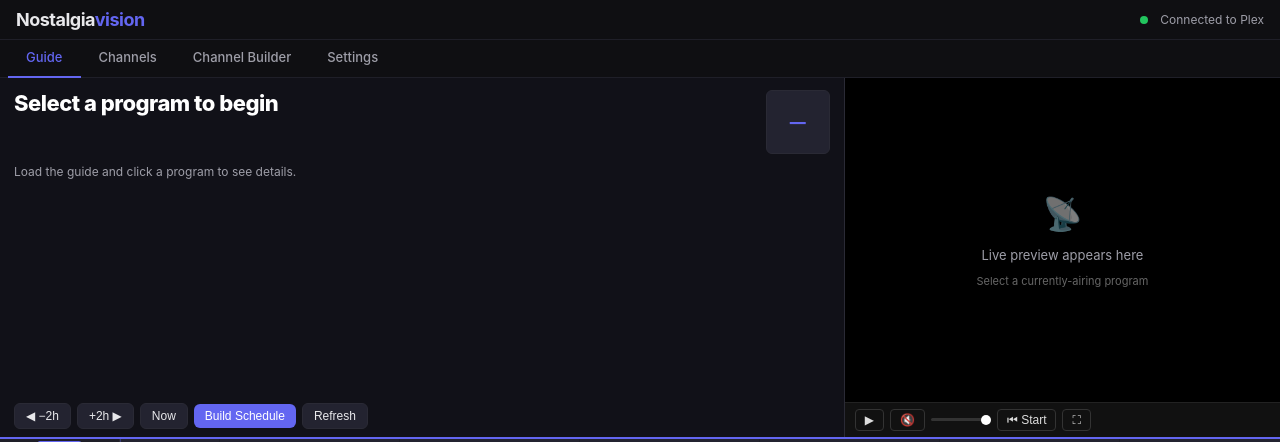
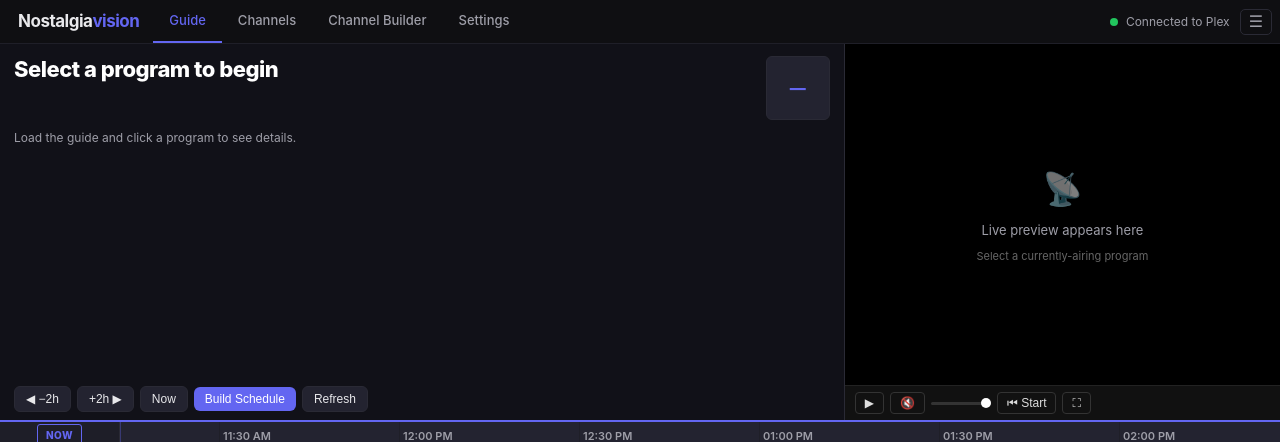
Before and after one commit to nexusjuan12/Nostalgiavision, a Flask app: page / in a window 1280 px wide. Shown: the top 442 px of the page. Run offline with Flask 3, Linux system fonts and the light colour scheme; data that the repository does not hold is empty; some libraries are stand-ins or nearby versions.

Commit message:
UI: merge header/tabs into single bar, add tab toggle, fullscreen hover controls
- Collapsed title + tabs + status indicator into a single 44px header bar
- Added tab-strip hide/show toggle button (☰) in header-right
- Added fullscreen overlay (#fs-overlay) with gradient top info panel and
  bottom controls bar (play, mute, volume, live, exit)
- guideFullscreen() now fullscreens #guide-video-wrap so HTML controls
  work inside fullscreen
- updateVideoCtrlState() syncs fs-play, fs-mute, fs-vol alongside normal bar
- selectProgram() populates fs-info title/ep and syncs fs-live button
- _showFsControls() / fullscreenchange listener: overlay fades in on entry,
  auto-hides after 3s idle (cursor hidden), resets on mousemove

```diff
--- a/templates/index.html
+++ b/templates/index.html
@@ -20,24 +20,53 @@ html,body{height:100%;background:var(--bg);color:var(--text);
 /* ── App shell ─── */
 .app{display:flex;flex-direction:column;height:100vh;overflow:hidden}
 
-/* ── Header ─── */
-header{display:flex;align-items:center;justify-content:space-between;
-  padding:0 16px;height:40px;flex-shrink:0;
-  border-bottom:1px solid var(--divider);background:var(--bg)}
-header h1{font-size:18px;font-weight:700;letter-spacing:-.5px}
+/* ── Header (single bar: logo + tabs + status + toggle) ─── */
+header{display:flex;align-items:stretch;height:44px;flex-shrink:0;
+  border-bottom:1px solid var(--divider);background:var(--bg);gap:4px;padding:0 8px}
+header h1{font-size:17px;font-weight:700;letter-spacing:-.5px;
+  display:flex;align-items:center;padding:0 10px;white-space:nowrap;flex-shrink:0}
 header h1 span{color:var(--accent)}
 .status-dot{width:8px;height:8px;border-radius:50%;background:var(--error);
-  display:inline-block;margin-right:6px}
+  display:inline-block;margin-right:4px}
 .status-dot.ok{background:var(--success)}
-.status-text{font-size:12px;color:var(--text-sec);display:flex;align-items:center;gap:6px}
-
-/* ── Tabs ─── */
-.tabs{display:flex;gap:0;border-bottom:1px solid var(--divider);flex-shrink:0;
-  background:var(--bg);padding:0 8px}
-.tab{padding:8px 18px;cursor:pointer;color:var(--text-sec);border-bottom:2px solid transparent;
-  margin-bottom:-1px;font-weight:500;font-size:13px;transition:all .2s;user-select:none}
+.status-text{font-size:12px;color:var(--text-sec);display:flex;align-items:center;
+  gap:4px;padding:0 6px;white-space:nowrap}
+#header-right{display:flex;align-items:center;gap:4px;margin-left:auto}
+
+/* ── Tabs (inline in header) ─── */
+#tab-strip{display:flex;align-items:stretch;gap:0}
+.tab{padding:0 16px;cursor:pointer;color:var(--text-sec);
+  border-bottom:2px solid transparent;display:flex;align-items:center;
+  font-weight:500;font-size:13px;transition:color .15s,border-color .15s;
+  user-select:none;white-space:nowrap}
 .tab:hover{color:var(--text)}
 .tab.active{color:var(--accent);border-bottom-color:var(--accent)}
+
+/* Tab-strip hide toggle */
+#tabs-toggle{background:none;border:1px solid var(--border);border-radius:5px;
+  color:var(--text-sec);cursor:pointer;padding:4px 8px;font-size:16px;line-height:1;
+  transition:color .15s,border-color .15s}
+#tabs-toggle:hover{color:var(--text);border-color:var(--accent)}
+
+/* ── Fullscreen overlay ─── */
+#fs-overlay{position:absolute;inset:0;z-index:10;display:flex;
+  flex-direction:column;justify-content:space-between;pointer-events:none;
+  opacity:0;transition:opacity .25s}
+#fs-overlay.fs-visible{opacity:1;pointer-events:auto}
+#guide-video-wrap.fs-idle{cursor:none}
+#fs-info{padding:20px 24px 0;
+  background:linear-gradient(to bottom,rgba(0,0,0,.75) 0%,transparent 100%)}
+#fs-info-title{font-size:20px;font-weight:700;color:#fff}
+#fs-info-ep{font-size:13px;color:rgba(255,255,255,.65);margin-top:3px}
+#fs-controls{padding:0 20px 20px;
+  background:linear-gradient(to top,rgba(0,0,0,.8) 0%,transparent 100%);
+  display:flex;align-items:center;gap:8px}
+#fs-spacer{flex:1}
+.fs-btn{background:rgba(255,255,255,.15);border:1px solid rgba(255,255,255,.25);
+  border-radius:6px;color:#fff;cursor:pointer;padding:7px 13px;font-size:13px;
+  transition:background .15s;white-space:nowrap}
+.fs-btn:hover{background:rgba(255,255,255,.3)}
+#fs-vol{flex:0 0 100px;accent-color:#fff}
 
 /* ── Tab content ─── */
 .tab-content{display:none;flex:1;overflow:hidden}
@@ -492,18 +521,20 @@ textarea{resize:vertical;min-height:80px;font-family:inherit}
 <div class="app">
   <header>
     <h1>Nostalgia<span>vision</span></h1>
-    <div class="status-text">
-      <span class="status-dot" id="status-dot"></span>
-      <span id="status-label">Checking...</span>
+    <div id="tab-strip">
+      <div class="tab active" id="tab-btn-guide"     onclick="switchTab('guide')">Guide</div>
+      <div class="tab"        id="tab-btn-channels"  onclick="switchTab('channels')">Channels</div>
+      <div class="tab"        id="tab-btn-builder"   onclick="switchTab('builder')">Channel Builder</div>
+      <div class="tab"        id="tab-btn-settings"  onclick="switchTab('settings')">Settings</div>
+    </div>
+    <div id="header-right">
+      <div class="status-text">
+        <span class="status-dot" id="status-dot"></span>
+        <span id="status-label">Checking...</span>
+      </div>
+      <button id="tabs-toggle" onclick="toggleTabs()" title="Hide tabs">☰</button>
     </div>
   </header>
-
-  <div class="tabs">
-    <div class="tab active" onclick="switchTab('guide')">Guide</div>
-    <div class="tab" onclick="switchTab('channels')">Channels</div>
-    <div class="tab" onclick="switchTab('builder')">Channel Builder</div>
-    <div class="tab" onclick="switchTab('settings')">Settings</div>
-  </div>
 
   <!-- ══ GUIDE TAB ══ -->
   <div class="tab-content active" id="tab-guide">
@@ -574,6 +605,21 @@ textarea{resize:vertical;min-height:80px;font-family:inherit}
           <div id="guide-video-brb">
             <div id="guide-brb-logo"></div>
             <div id="guide-brb-text">We'll Be Right Back</div>
+          </div>
+          <div id="fs-overlay">
+            <div id="fs-info">
+              <div id="fs-info-title"></div>
+              <div id="fs-info-ep"></div>
+            </div>
+            <div id="fs-controls">
+              <button class="fs-btn" id="fs-play" onclick="guideTogglePlay()">▶</button>
+              <button class="fs-btn" id="fs-mute" onclick="guideToggleMute()">🔇</button>
+              <input type="range" id="fs-vol" min="0" max="1" step="0.02" value="1"
+                oninput="guideSetVolume(this.value)">
+              <button class="fs-btn" id="fs-live" onclick="guideSeekLive()" style="display:none">📡 Live</button>
+              <span id="fs-spacer"></span>
+              <button class="fs-btn" id="fs-exit" onclick="guideFullscreen()">⛶ Exit</button>
+            </div>
           </div>
         </div>
         <div id="guide-video-controls">
@@ -929,6 +975,14 @@ function crClass(rating) {
 // ══════════════════════════════════════════════════════════════════════════════
 // Tab switching
 // ══════════════════════════════════════════════════════════════════════════════
+function toggleTabs() {
+  const strip = document.getElementById('tab-strip');
+  const btn   = document.getElementById('tabs-toggle');
+  const hiding = strip.style.display !== 'none';
+  strip.style.display = hiding ? 'none' : '';
+  btn.title = hiding ? 'Show tabs' : 'Hide tabs';
+}
+
 function switchTab(id) {
   document.querySelectorAll('.tab,.tab-content').forEach(el => el.classList.remove('active'));
   document.getElementById('tab-' + id).classList.add('active');
@@ -1382,8 +1436,16 @@ function selectProgram(p, ch, blockEl) {
   const btnPlay = document.getElementById('btn-play-now');
   btnPlay.style.display = (p.rating_key && !isLive) ? 'inline-flex' : 'none';
 
-  // Live seek button
+  // Live seek button (both normal bar and fullscreen overlay)
   document.getElementById('vctr-live').style.display = isLive ? 'inline-flex' : 'none';
+  const fsLive = document.getElementById('fs-live');
+  if (fsLive) fsLive.style.display = isLive ? 'inline-flex' : 'none';
+
+  // Fullscreen info panel — always update so it's correct when entering FS
+  const fsTitle = document.getElementById('fs-info-title');
+  const fsEp    = document.getElementById('fs-info-ep');
+  if (fsTitle) fsTitle.textContent = p.show_title || p.title || '';
+  if (fsEp)    fsEp.textContent    = epInfo;
 
   // Highlight row + block
   document.querySelectorAll('.guide-ch-row.row-selected').forEach(r => r.classList.remove('row-selected'));
@@ -1526,9 +1588,17 @@ function destroyHls() {
 
 // ── Video controls
 function updateVideoCtrlState() {
-  const video = document.getElementById('guide-video');
-  document.getElementById('vctr-play').textContent = video.paused ? '▶' : '⏸';
-  document.getElementById('vctr-mute').textContent = video.muted ? '🔊' : '🔇';
+  const video   = document.getElementById('guide-video');
+  const playTxt = video.paused ? '▶' : '⏸';
+  const muteTxt = video.muted  ? '🔊' : '🔇';
+  document.getElementById('vctr-play').textContent = playTxt;
+  document.getElementById('vctr-mute').textContent = muteTxt;
+  const fsPlay = document.getElementById('fs-play');
+  const fsMute = document.getElementById('fs-mute');
+  const fsVol  = document.getElementById('fs-vol');
+  if (fsPlay) fsPlay.textContent = playTxt;
+  if (fsMute) fsMute.textContent = muteTxt;
+  if (fsVol)  fsVol.value = video.volume;
 }
 
 function guideTogglePlay() {
@@ -1567,9 +1637,9 @@ function guideSeekLive() {
 }
 
 function guideFullscreen() {
-  const v = document.getElementById('guide-video');
+  const wrap = document.getElementById('guide-video-wrap');
   if (!document.fullscreenElement) {
-    v.requestFullscreen().catch(() => {});
+    wrap.requestFullscreen().catch(() => {});
   } else {
     document.exitFullscreen();
   }
@@ -1579,6 +1649,39 @@ function guideFullscreen() {
 const _gvideo = document.getElementById('guide-video');
 _gvideo.addEventListener('play',  updateVideoCtrlState);
 _gvideo.addEventListener('pause', updateVideoCtrlState);
+
+// ── Fullscreen overlay controls
+let _fsIdleTimer = null;
+
+function _showFsControls() {
+  const overlay = document.getElementById('fs-overlay');
+  const wrap    = document.getElementById('guide-video-wrap');
+  if (!document.fullscreenElement) return;
+  overlay.classList.add('fs-visible');
+  wrap.classList.remove('fs-idle');
+  clearTimeout(_fsIdleTimer);
+  _fsIdleTimer = setTimeout(() => {
+    overlay.classList.remove('fs-visible');
+    wrap.classList.add('fs-idle');
+  }, 3000);
+}
+
+document.addEventListener('fullscreenchange', () => {
+  const isFs   = !!document.fullscreenElement;
+  const overlay = document.getElementById('fs-overlay');
+  const wrap    = document.getElementById('guide-video-wrap');
+  if (isFs) {
+    _showFsControls();
+  } else {
+    overlay.classList.remove('fs-visible');
+    wrap.classList.remove('fs-idle');
+    clearTimeout(_fsIdleTimer);
+  }
+});
+
+document.getElementById('guide-video-wrap').addEventListener('mousemove', () => {
+  if (document.fullscreenElement) _showFsControls();
+}, { passive: true });
 
 // ── Play Now (non-live: load into guide player from start)
 function playNow() {
```
Also changed, not shown: 1 other file.
